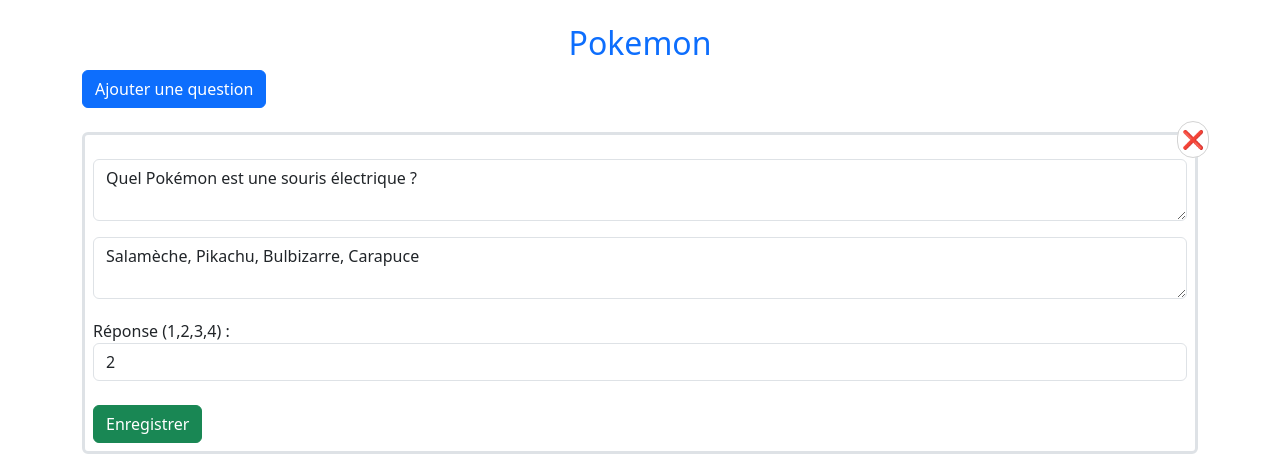
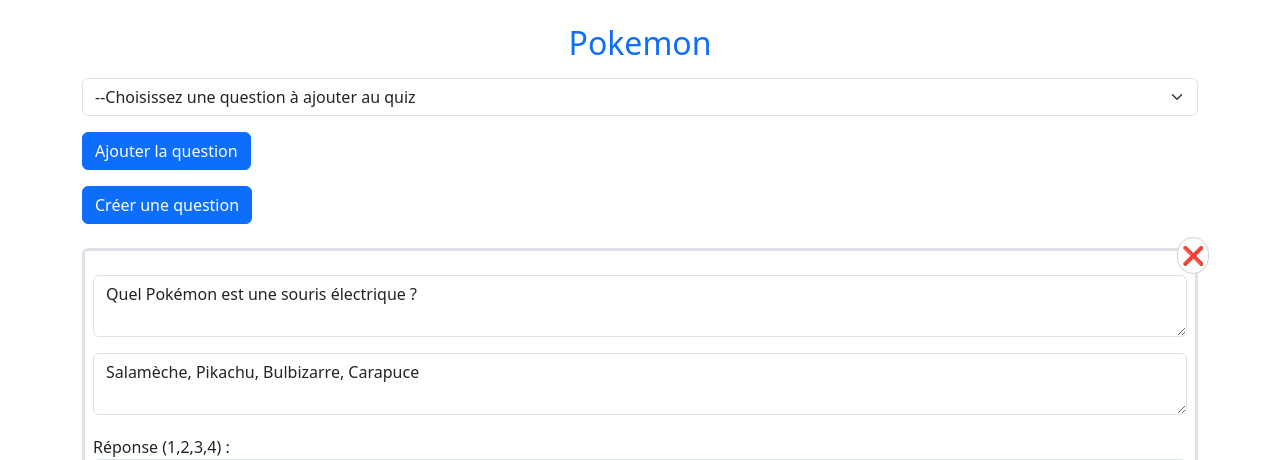
Before and after one commit to Meziou/QuizM2i, a PHP site: page /quiz_update.php?id=1 in a window 1280 px wide. Shown: the part 101-561 px from the top of the page. Run offline with PHP 8.4, Linux system fonts and the light colour scheme; data comes from the database, SQL or seed files in the repository.

Commit message:
Add a select option to add existing question to a quiz without the need to create a new one

```diff
--- a/quizM2i.sql
+++ b/quizM2i.sql
@@ -1,8 +1,8 @@
 USE quizM2i;
 
+DROP Table if EXISTS quizs_questions;
 DROP Table if EXISTS quizs;
 DROP Table if EXISTS questions;
-DROP Table if EXISTS quizs_questions;
 
 CREATE table quizs(
                       id INT PRIMARY KEY AUTO_INCREMENT,
--- a/src/quiz.php
+++ b/src/quiz.php
@@ -12,10 +12,8 @@ $quiz = $result->fetch_assoc();
 ?>
 
 <div class="text-center d-flex flex-column justify-content-center align-items-center mt-5">
-    <div class="mt-3">
-        <a class="btn btn-secondary btn-lg mr-2" href="quiz_update.php?id=<?= $id ?>">Modifier le quiz</a>
+        <a class="btn btn-secondary btn-lg mb-5" href="quiz_update.php?id=<?= $id ?>">Modifier le quiz</a>
         <a class="btn btn-success btn-lg" href="quizGameDisplay.php?id=<?= $id ?>">JOUER</a>
-    </div>
 </div>
 
 <?php
--- a/src/quiz_update.php
+++ b/src/quiz_update.php
@@ -3,39 +3,78 @@ global $conn;
 ob_start();
 require_once 'config.php';
 
-$id = $_GET['id'];
+$id = intval($_GET['id']);
 
 // Récupérer les informations du quiz
-$sql = "SELECT name FROM quizs WHERE id = $id";
-$result = $conn->query($sql);
+$sql = "SELECT name FROM quizs WHERE id = ?";
+$stmt = $conn->prepare($sql);
+$stmt->bind_param('i', $id);
+$stmt->execute();
+$result = $stmt->get_result();
 $quiz = $result->fetch_assoc();
+
 
 // Récupérer les questions et les réponses du quiz choisi
 $sql2 = "SELECT q.name, q.response, q.id, q.correctAnswer
     FROM questions q
     INNER JOIN quizs_questions qq ON q.id = qq.id_questions
-    WHERE qq.id_quizs = $id";
+    WHERE qq.id_quizs = ?";
+$stmt2 = $conn->prepare($sql2);
+$stmt2->bind_param('i', $id);
+$stmt2->execute();
+$result2 = $stmt2->get_result();
+$questions = $result2->fetch_all(MYSQLI_ASSOC);
 
-$result = $conn->query($sql2);
-$questions = $result->fetch_all(MYSQLI_ASSOC);
+// Afficher les questions qui ne sont pas dans ce quiz
+$query = "SELECT q.id, q.name FROM questions q
+            WHERE q.id
+            NOT IN (SELECT id_questions
+                    FROM quizs_questions
+                    WHERE id_quizs = ?)";
+$stmt3 = $conn->prepare($query);
+$stmt3->bind_param('i', $id);
+$stmt3->execute();
+$result3 = $stmt3->get_result();
+$available_questions = $result3->fetch_all(MYSQLI_ASSOC);
+
+if (isset($_POST['add_question'])) {
+    $id_questions = intval($_POST['id_question']);
+    $query = "INSERT INTO quizs_questions (id_quizs, id_questions) VALUES (?, ?)";
+    $stmt4 = $conn->prepare($query);
+    $stmt4->bind_param('ii', $id, $id_questions);
+    $stmt4->execute();
+    header("Location: quiz_update.php?id=$id");
+    exit;
+}
 ?>
 
-<h2 class="text-primary text-center mt-4"><?php echo $quiz['name'] ?></h2>
+<h2 class="text-primary text-center mt-4"><?php echo htmlspecialchars($quiz['name']); ?></h2>
 
+<form method="post" action="quiz_update.php?id=<?php echo $id; ?>" class="my-3">
+
+    <select name="id_question" class="form-select">
+        <option>--Choisissez une question à ajouter au quiz</option>
+        <?php foreach ($available_questions as $question) { ?>
+            <option value="<?php echo htmlspecialchars($question['id']); ?>"><?php echo htmlspecialchars($question['name']); ?></option>
+        <?php } ?>
+    </select>
+    <button type="submit" name="add_question" class="btn btn-primary mt-3">Ajouter la question</button>
+</form>
     <button type="button" class="btn btn-primary" data-bs-toggle="modal" data-bs-target="#addQuestionModal">
-        Ajouter une question
+        Créer une question
     </button>
+
 <div>
     <?php foreach ($questions as $question): ?>
         <div class="crossParent border border-3 rounded my-4 p-2">
-            <a class="deleteCross" href="delete_question.php?id=<?= $question['id']?>&quiz_id=<?= $id ?>">❌</a>
+            <a class="deleteCross" href="delete_question.php?id=<?= htmlspecialchars($question['id']) ?>&quiz_id=<?= $id ?>">❌</a>
             <form action="question_update.php" method="post">
                 <input type="hidden" name="quiz_id" value="<?= $id ?>">
-                <input type="hidden" name="question_id" value="<?= $question['id'] ?>">
-                <textarea name="name"  class="form-control my-3" required><?php echo $question['name']?></textarea>
-                <textarea name="response"  class="form-control my-3" required><?php echo $question['response']?></textarea>
+                <input type="hidden" name="question_id" value="<?= htmlspecialchars($question['id']) ?>">
+                <textarea name="name" class="form-control my-3" required><?php echo htmlspecialchars($question['name']); ?></textarea>
+                <textarea name="response" class="form-control my-3" required><?php echo htmlspecialchars($question['response']); ?></textarea>
                 <label for="correctAnswer" class="mt-1">Réponse (1,2,3,4) :</label>
-                <input type="number" name="correctAnswer" class="form-control mb-4" value="<?php echo $question['correctAnswer']?>" required>
+                <input type="number" name="correctAnswer" class="form-control mb-4" value="<?php echo htmlspecialchars($question['correctAnswer']); ?>" required>
                 <button class="btn btn-success" type="submit">Enregistrer</button>
             </form>
         </div>
@@ -74,7 +113,6 @@ $questions = $result->fetch_all(MYSQLI_ASSOC);
     </div>
 </div>
 
-
 <?php
 $title = "Modifier un quiz";
 $content = ob_get_clean();
```
Lines whose indentation alone changed are shown as unchanged.
